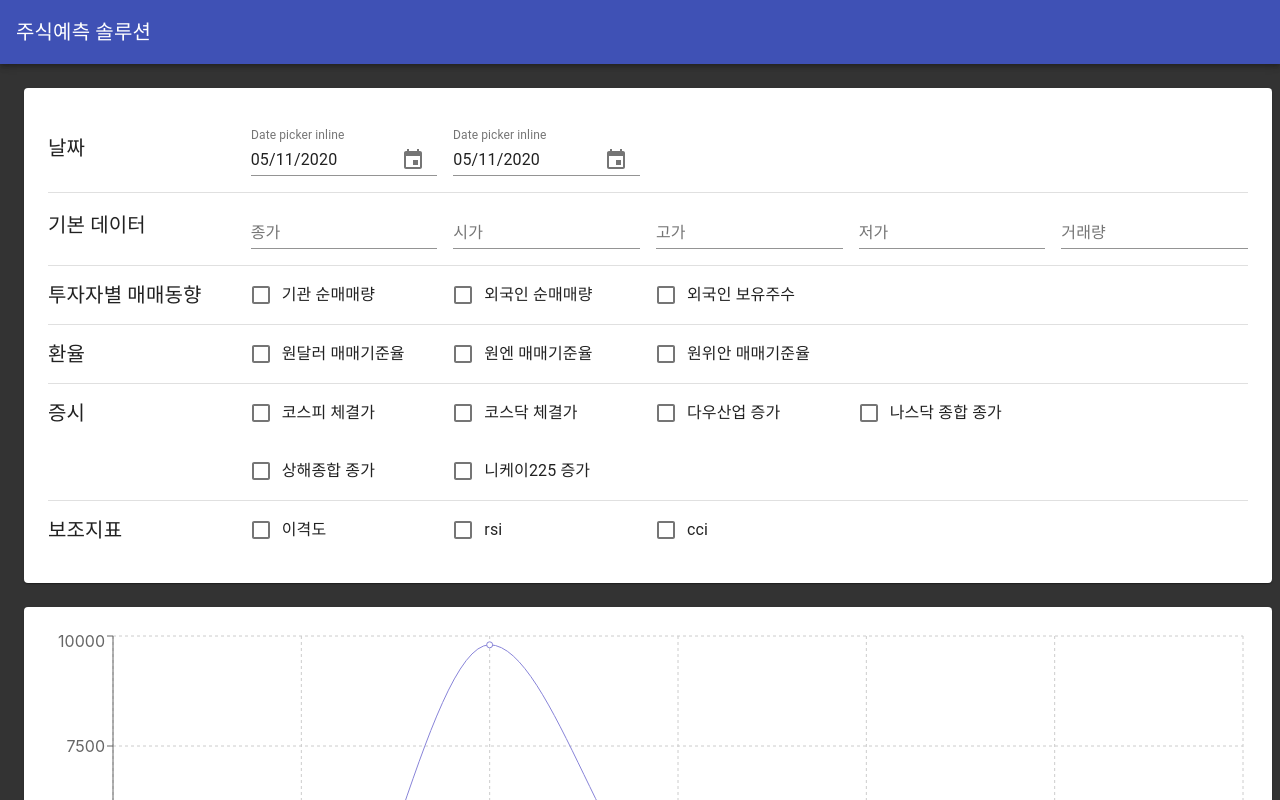
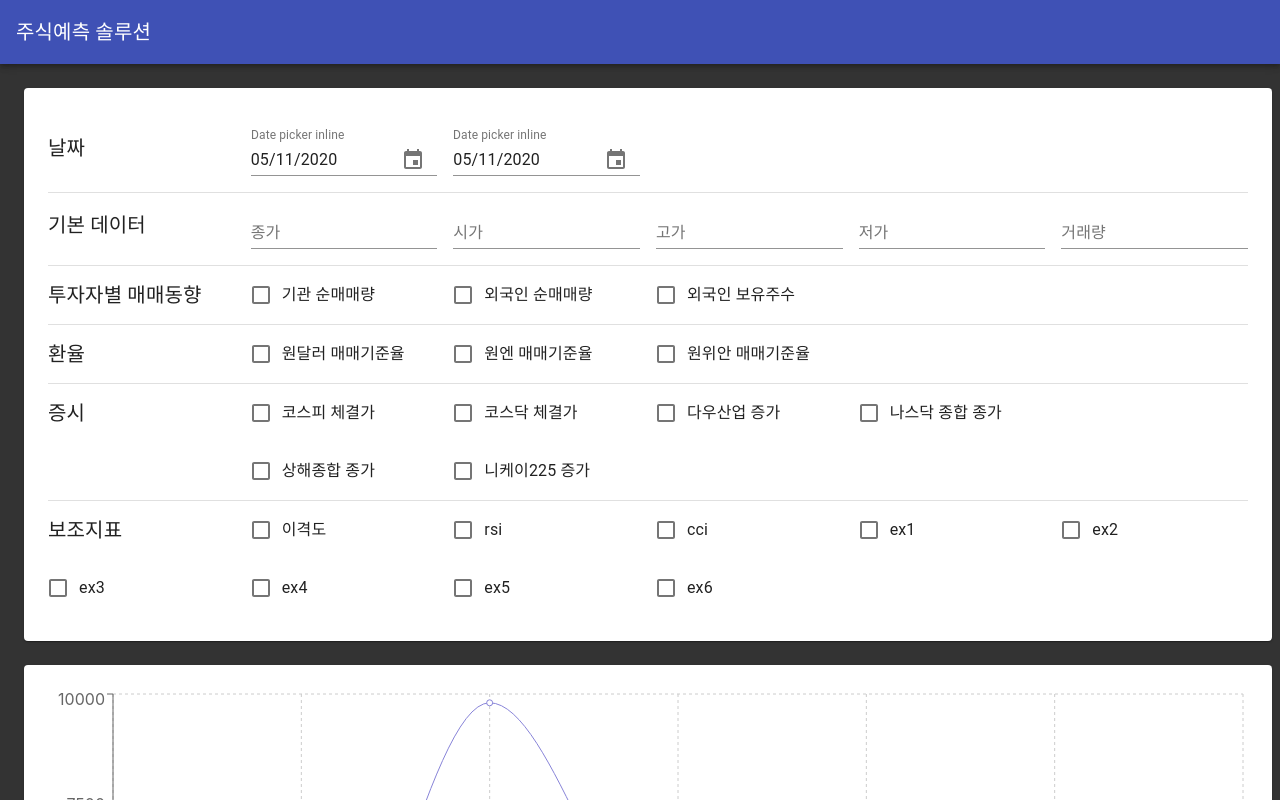
Before and after one commit to artvelop/jusic_front, a React (Create React App) app: page / in a window 1280 px wide. Shown: the top 800 px of the page. Built offline with nearby package versions, Linux system fonts and the light colour scheme.

Commit message:
[ADD] ex추가

```diff
--- a/src/components/IndicatorsBox.js
+++ b/src/components/IndicatorsBox.js
@@ -5,7 +5,7 @@ import Box from '@material-ui/core/Box';
 import { Typography, Grid, Checkbox, FormControlLabel} from '@material-ui/core';
 
 const IndicatorsBox = () => {
-  const {separation, rsi, cci} = useSelector(state => state.sendInfo);
+  const {separation, rsi, cci, ex1, ex2, ex3, ex4, ex5, ex6} = useSelector(state => state.sendInfo);
   const dispatch = useDispatch();
 
   const handleChange = useCallback((name, value) => {
@@ -66,6 +66,96 @@ const IndicatorsBox = () => {
           />
         </Box>
       </Grid>
+      <Grid item xs={2}>
+        <Box display="flex" alignItems="center" height="100%">
+          <FormControlLabel
+            control={
+              <Checkbox
+                name="ex1"
+                color="primary"
+                checked={ex1}
+                onChange={() => handleChange('ex1', !ex1)}
+              />
+            }
+            label="ex1"
+          />
+        </Box>
+      </Grid>
+      <Grid item xs={2}>
+        <Box display="flex" alignItems="center" height="100%">
+          <FormControlLabel
+            control={
+              <Checkbox
+                name="ex2"
+                color="primary"
+                checked={ex2}
+                onChange={() => handleChange('ex2', !ex2)}
+              />
+            }
+            label="ex2"
+          />
+        </Box>
+      </Grid>
+      <Grid item xs={2}>
+        <Box display="flex" alignItems="center" height="100%">
+          <FormControlLabel
+            control={
+              <Checkbox
+                name="ex3"
+                color="primary"
+                checked={ex3}
+                onChange={() => handleChange('ex3', !ex3)}
+              />
+            }
+            label="ex3"
+          />
+        </Box>
+      </Grid>
+      <Grid item xs={2}>
+        <Box display="flex" alignItems="center" height="100%">
+          <FormControlLabel
+            control={
+              <Checkbox
+                name="ex4"
+                color="primary"
+                checked={ex4}
+                onChange={() => handleChange('ex4', !ex4)}
+              />
+            }
+            label="ex4"
+          />
+        </Box>
+      </Grid>
+      <Grid item xs={2}>
+        <Box display="flex" alignItems="center" height="100%">
+          <FormControlLabel
+            control={
+              <Checkbox
+                name="ex5"
+                color="primary"
+                checked={ex5}
+                onChange={() => handleChange('ex5', !ex5)}
+              />
+            }
+            label="ex5"
+          />
+        </Box>
+      </Grid>
+      <Grid item xs={2}>
+        <Box display="flex" alignItems="center" height="100%">
+          <FormControlLabel
+            control={
+              <Checkbox
+                name="ex6"
+                color="primary"
+                checked={ex6}
+                onChange={() => handleChange('ex6', !ex6)}
+              />
+            }
+            label="ex6"
+          />
+        </Box>
+      </Grid>
     </Grid>
   );
 }
--- a/src/store/modules/sendInfo.js
+++ b/src/store/modules/sendInfo.js
@@ -24,6 +24,12 @@ const initialState = {
   separation: false, // 이격도
   rsi : false,       // rsi
   cci : false,       // cci
+  ex1 : false,
+  ex2 : false,
+  ex3 : false,
+  ex4 : false,
+  ex5 : false,
+  ex6 : false,
 }
 
 
```
